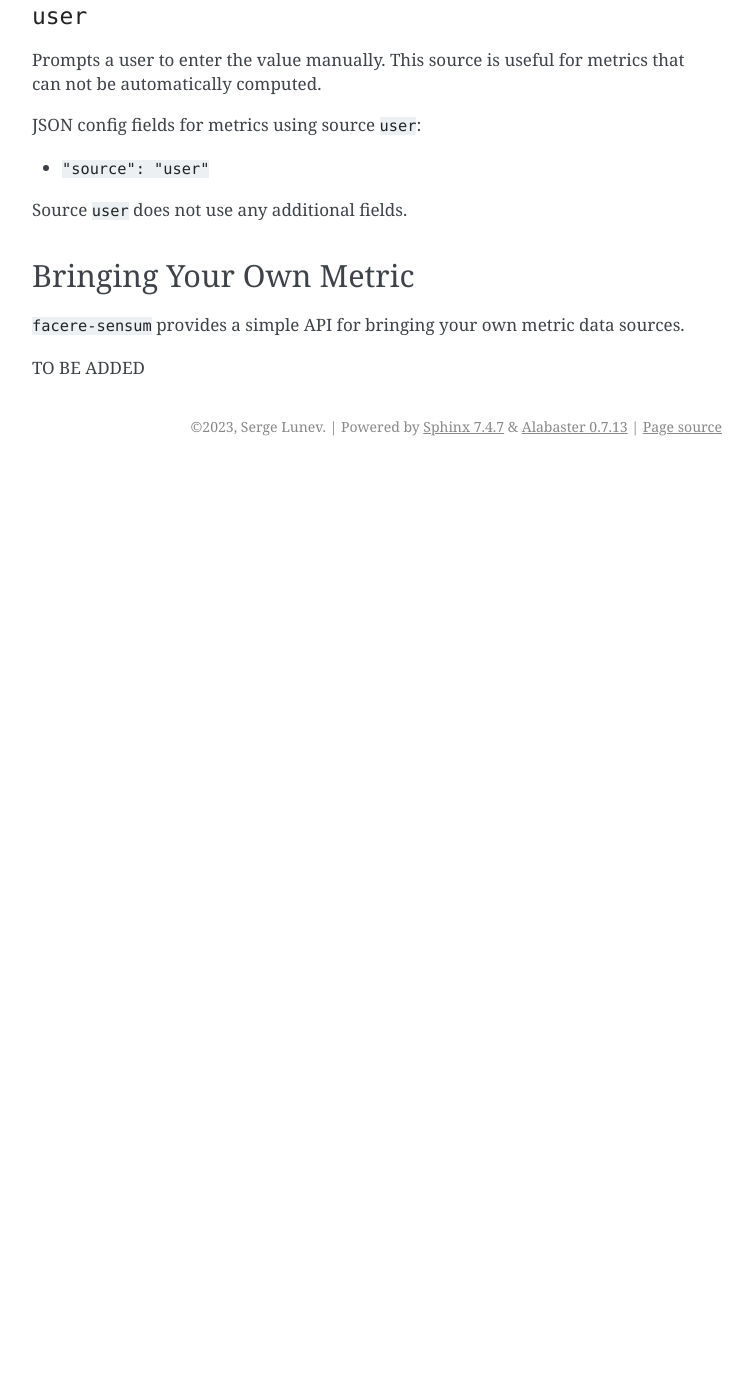
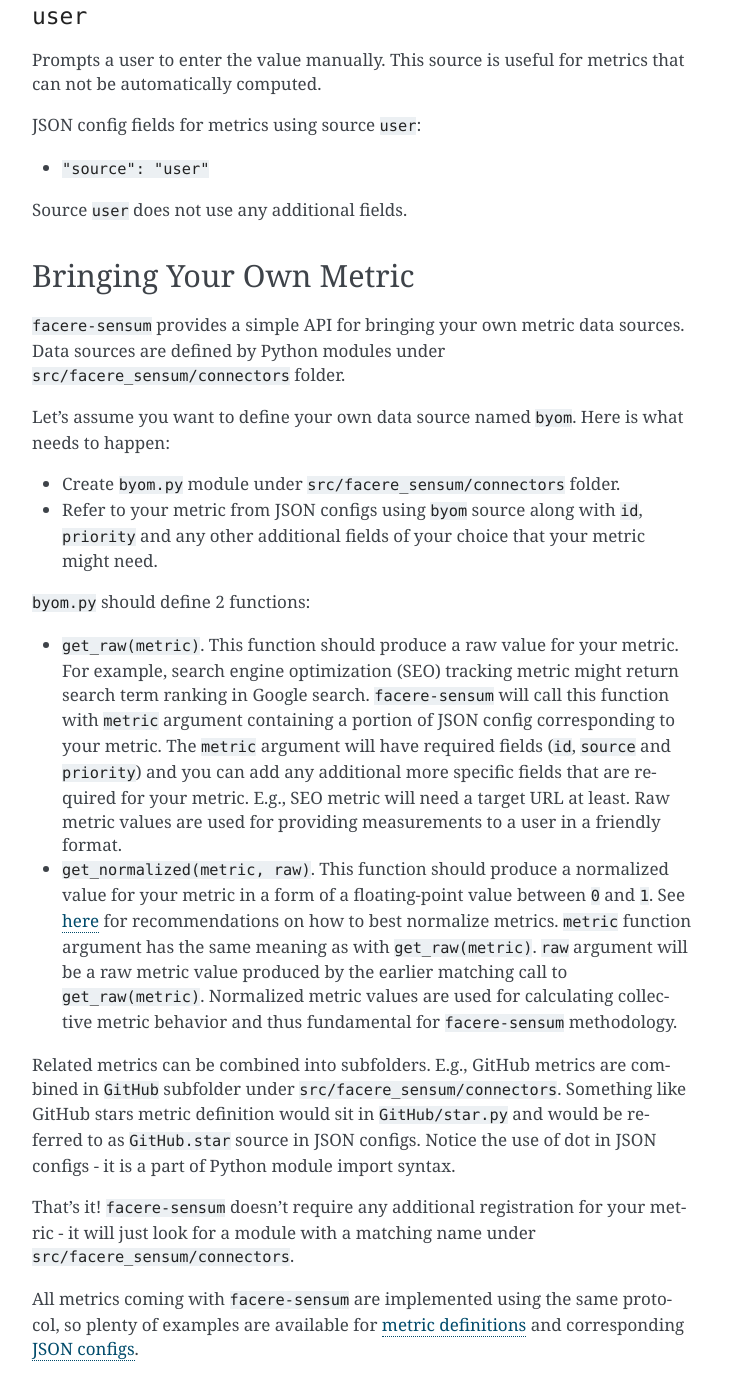
Before and after one commit to lunarserge/facere-sensum, a Sphinx documentation site: the page built from doc/sources.rst, in a window 1280 px wide and 1400 px high, scrolled down 2743 px. Shown: the whole window, without its empty margins (388-1141 px from the left). Built offline with Sphinx 7.4.7, drawn with Linux system fonts in a browser that asks for light colours; before the commit the page ends 3209 px from its top, so only the background shows below that.

Commit message:
Bring Your Own Metric docs

```diff
--- a/doc/sources.rst
+++ b/doc/sources.rst
@@ -118,6 +118,20 @@ Source ``user`` does not use any additional fields.
 Bringing Your Own Metric
 ************************
 
-``facere-sensum`` provides a simple API for bringing your own metric data sources.
+``facere-sensum`` provides a simple API for bringing your own metric data sources. Data sources are defined by Python modules under ``src/facere_sensum/connectors`` folder.
 
-TO BE ADDED
+Let's assume you want to define your own data source named ``byom``. Here is what needs to happen:
+
+* Create ``byom.py`` module under ``src/facere_sensum/connectors`` folder.
+* Refer to your metric from JSON configs using ``byom`` source along with ``id``, ``priority`` and any other additional fields of your choice that your metric might need.
+
+``byom.py`` should define 2 functions:
+
+* ``get_raw(metric)``. This function should produce a raw value for your metric. For example, search engine optimization (SEO) tracking metric might return search term ranking in Google search. ``facere-sensum`` will call this function with ``metric`` argument containing a portion of JSON config corresponding to your metric. The ``metric`` argument will have required fields (``id``, ``source`` and ``priority``) and you can add any additional more specific fields that are required for your metric. E.g., SEO metric will need a target URL at least. Raw metric values are used for providing measurements to a user in a friendly format.
+* ``get_normalized(metric, raw)``. This function should produce a normalized value for your metric in a form of a floating-point value between ``0`` and ``1``. See :ref:`here <the-approach>` for recommendations on how to best normalize metrics. ``metric`` function argument has the same meaning as with ``get_raw(metric)``. ``raw`` argument will be a raw metric value produced by the earlier matching call to ``get_raw(metric)``. Normalized metric values are used for calculating collective metric behavior and thus fundamental for ``facere-sensum`` methodology.
+
+Related metrics can be combined into subfolders. E.g., GitHub metrics are combined in ``GitHub`` subfolder under ``src/facere_sensum/connectors``. Something like GitHub stars metric definition would sit in ``GitHub/star.py`` and would be referred to as ``GitHub.star`` source in JSON configs. Notice the use of dot in JSON configs - it is a part of Python module import syntax.
+
+That's it! ``facere-sensum`` doesn't require any additional registration for your metric - it will just look for a module with a matching name under ``src/facere_sensum/connectors``.
+
+All metrics coming with ``facere-sensum`` are implemented using the same protocol, so plenty of examples are available for `metric definitions <https://github.com/lunarserge/facere-sensum/tree/main/src/facere_sensum/connectors>`_ and corresponding `JSON configs <https://github.com/lunarserge/facere-sensum/tree/main/examples>`_.
```
